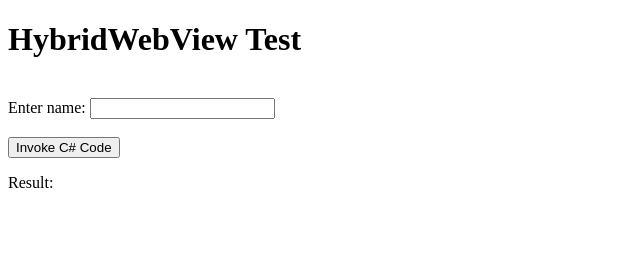
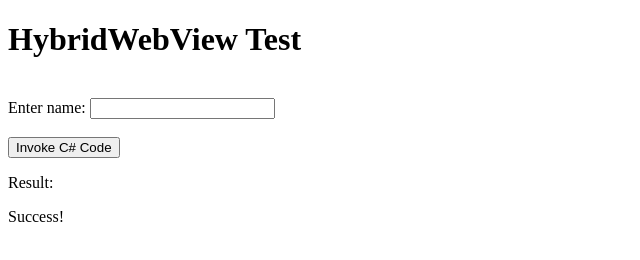
Before and after one commit to Guidemarcus/Guidemarcus.github.io, a plain HTML site: page index.html in a window 1280 px wide. Both pictures are taken after a click on the button "Invoke C# Code". Shown: the full height of the page, 0-640 px from the left. Drawn offline with nearby package versions, Linux system fonts and the light colour scheme.

Commit message:
Show result

```diff
--- a/index.html
+++ b/index.html
@@ -13,11 +13,13 @@
     <button type="button" onclick="javascript: invokeCSCode();">Invoke C# Code</button>
     <br />
     <p id="result">Result:</p>
+    <p id="resultShown">waiting</p>
     <script type="text/javascript">
 
         function invokeCSCode() {
             try {
                 console.log("Sending Data:");
+                document.getElementById("resultShown").innerHTML = "Success!";
                 invokeCSharpAction();
             }
             catch (err) {
```
